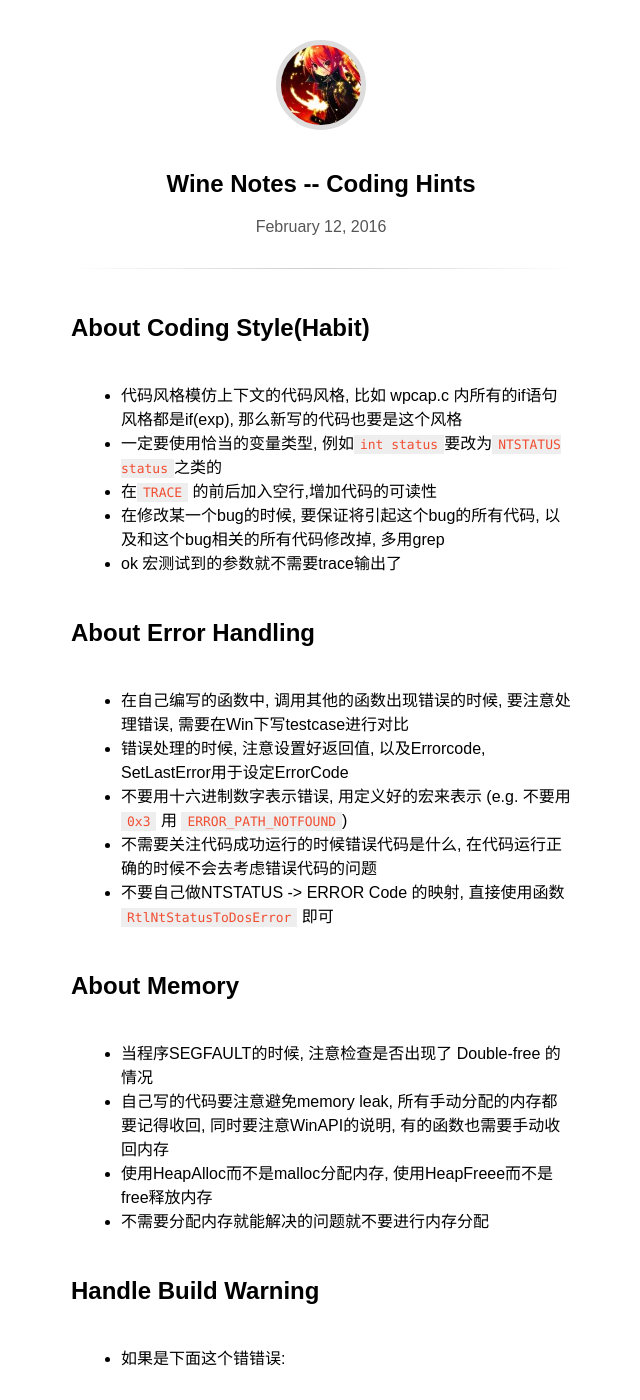
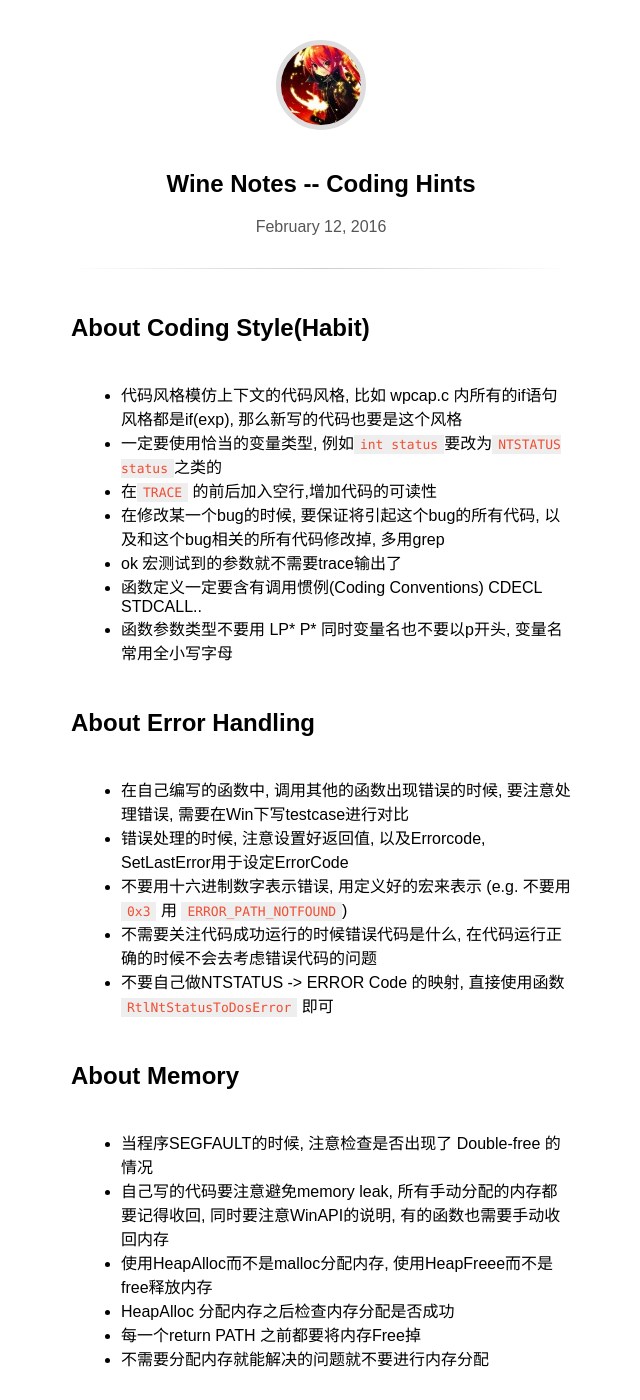
Before and after one commit to howiezhao/VOID001.github.io, a Jekyll site: the page built from _posts/2016-02-12-wine-notes-coding-hints.md, in a window 1280 px wide and 1400 px high. Shown: the whole window, without its empty margins (319-959 px from the left). Built offline with Jekyll 4.4.1, drawn with Linux system fonts in a browser that asks for light colours; some web fonts are replaced.

Commit message:
UpdateQWQ

```diff
--- a/_posts/2016-02-12-wine-notes-coding-hints.md
+++ b/_posts/2016-02-12-wine-notes-coding-hints.md
@@ -9,6 +9,8 @@ title: Wine Notes -- Coding Hints
 * 在`TRACE` 的前后加入空行,增加代码的可读性
 * 在修改某一个bug的时候, 要保证将引起这个bug的所有代码, 以及和这个bug相关的所有代码修改掉, 多用grep
 * ok 宏测试到的参数就不需要trace输出了
+* 函数定义一定要含有调用惯例(Coding Conventions) CDECL STDCALL..
+* 函数参数类型不要用 LP* P* 同时变量名也不要以p开头, 变量名常用全小写字母
 
 ## About Error Handling
 
@@ -23,6 +25,8 @@ title: Wine Notes -- Coding Hints
 * 当程序SEGFAULT的时候, 注意检查是否出现了 Double-free 的情况
 * 自己写的代码要注意避免memory leak, 所有手动分配的内存都要记得收回, 同时要注意WinAPI的说明, 有的函数也需要手动收回内存
 * 使用HeapAlloc而不是malloc分配内存, 使用HeapFreee而不是free释放内存
+* HeapAlloc 分配内存之后检查内存分配是否成功
+* 每一个return PATH 之前都要将内存Free掉
 * 不需要分配内存就能解决的问题就不要进行内存分配
 
 ## Handle Build Warning
```
